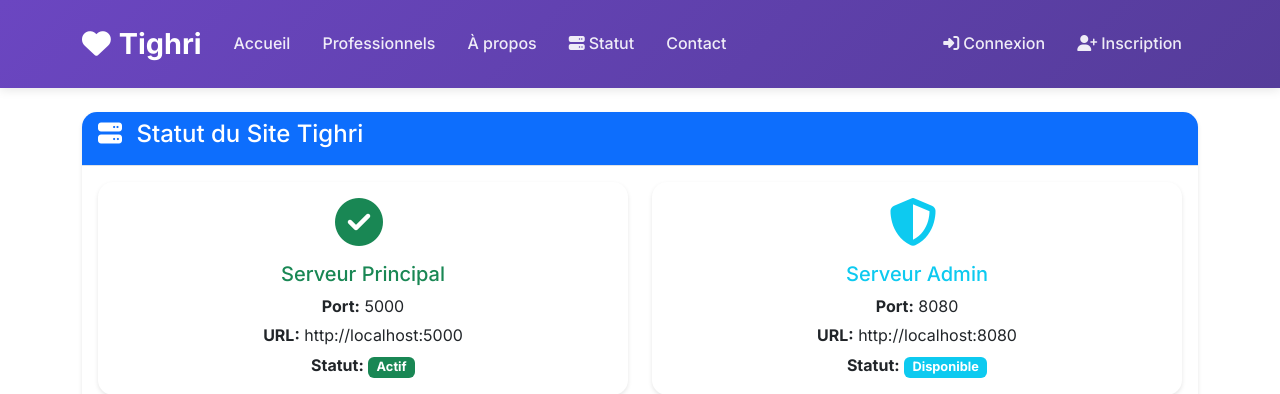
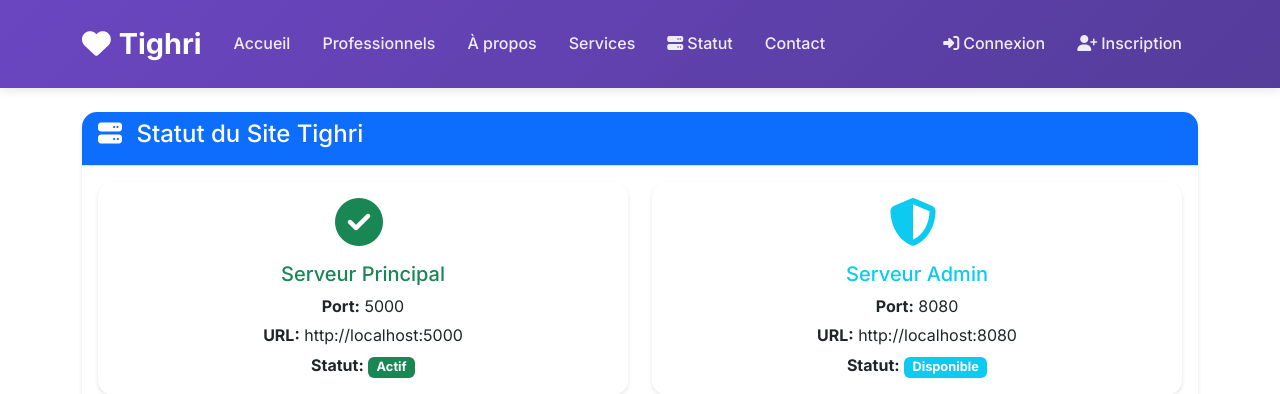
Before and after one commit to asccof/lumia-project-principale, a Flask app: page /site-status in a window 1280 px wide. Shown: the top 394 px of the page. Run offline with Flask 3, Linux system fonts and the light colour scheme; data comes from the database, SQL or seed files in the repository; data that the repository does not hold is empty; some libraries are stand-ins or nearby versions.

Commit message:
Update base.html

```diff
--- a/templates/base.html
+++ b/templates/base.html
@@ -1,5 +1,5 @@
 <!DOCTYPE html>
-<html lang="fr">
+<html lang="fr" class="">
 <head>
     <meta charset="UTF-8">
     <meta name="viewport" content="width=device-width, initial-scale=1.0">
@@ -109,7 +109,7 @@
             .section-title h2 { font-size: 2rem; }
         }
 
-        /* ===== Ajout minimal : burger mobile isolé pour À propos & Contact ===== */
+        /* ===== Burger mobile Tighri (spécifique À propos / Services / Contact) ===== */
         .tgh-burger{
             display:none; align-items:center; justify-content:center;
             background:transparent; border:1px solid rgba(255,255,255,0.35);
@@ -128,9 +128,9 @@
         }
         .tgh-mobile-panel a:hover{ background:#f7fafc; }
 
-        /* On cache uniquement ces liens dans la barre Bootstrap sur mobile (pour éviter le chevauchement) */
+        /* Masquage des liens dans la navbar uniquement si JS actif (progressive enhancement) */
         @media (max-width: 767.98px){
-            .nav-item.tgh-only-desktop { display:none !important; }
+            html.js .nav-item.tgh-hide-mobile { display:none !important; }
             .tgh-burger { display:inline-flex; }
         }
 
@@ -152,7 +152,7 @@
                     <i class="fas fa-heart me-2"></i>Tighri
                 </a>
 
-                <!-- Burger mobile indépendant (n'affecte que A propos & Contact) -->
+                <!-- Burger mobile Tighri (indépendant du collapse Bootstrap) -->
                 <button class="tgh-burger" type="button" aria-label="Ouvrir le menu secondaire"
                         aria-controls="tgh-mobile-menu" aria-expanded="false">
                     <svg width="24" height="24" viewBox="0 0 24 24" aria-hidden="true">
@@ -160,9 +160,10 @@
                     </svg>
                 </button>
 
-                <!-- Panneau mobile (À propos & Contact) -->
+                <!-- Panneau mobile (À propos / Services / Contact) -->
                 <div id="tgh-mobile-menu" class="tgh-mobile-panel" hidden>
                     <a href="{{ url_for('about') }}">À propos</a>
+                    <a href="{{ url_for('professionals') }}">Services</a>
                     <a href="{{ url_for('contact') }}">Contact</a>
                 </div>
             </div>
@@ -182,16 +183,21 @@
                     <li class="nav-item">
                         <a class="nav-link" href="{{ url_for('professionals') }}">Professionnels</a>
                     </li>
-                    <!-- Ces deux liens sont visibles desktop, masqués mobile (puis accessibles via le burger ci-dessus) -->
-                    <li class="nav-item tgh-only-desktop">
+
+                    <!-- Ces liens restent intacts côté routes.
+                         Sur mobile, ils seront masqués SEULEMENT si JS actif (classe html.js). -->
+                    <li class="nav-item tgh-hide-mobile">
                         <a class="nav-link" href="{{ url_for('about') }}">À propos</a>
+                    </li>
+                    <li class="nav-item tgh-hide-mobile">
+                        <a class="nav-link" href="{{ url_for('professionals') }}">Services</a>
                     </li>
                     <li class="nav-item">
                         <a class="nav-link" href="{{ url_for('site_status') }}">
                             <i class="fas fa-server me-1"></i>Statut
                         </a>
                     </li>
-                    <li class="nav-item tgh-only-desktop">
+                    <li class="nav-item tgh-hide-mobile">
                         <a class="nav-link" href="{{ url_for('contact') }}">Contact</a>
                     </li>
                 </ul>
@@ -339,6 +345,9 @@
     </div>
 
     <script>
+    // Flag JS actif pour masquage conditionnel (progressive enhancement)
+    document.documentElement.classList.add('js');
+
     // Confirmation stylée (utilitaire)
     window.showSiteConfirm = function(message, onConfirm) {
         document.getElementById('confirmModalMessage').textContent = message || 'Êtes-vous sûr ?';
@@ -372,7 +381,7 @@
         notification.querySelector('.btn-close').addEventListener('click', () => notification.remove());
     }
 
-    // === Burger mobile isolé (À propos & Contact) — n'affecte rien d'autre ===
+    // === Burger mobile Tighri (À propos / Services / Contact) — indépendant du collapse ===
     (function(){
         const container = document.querySelector('.navbar .container');
         const btn = container.querySelector('.tgh-burger');
```
